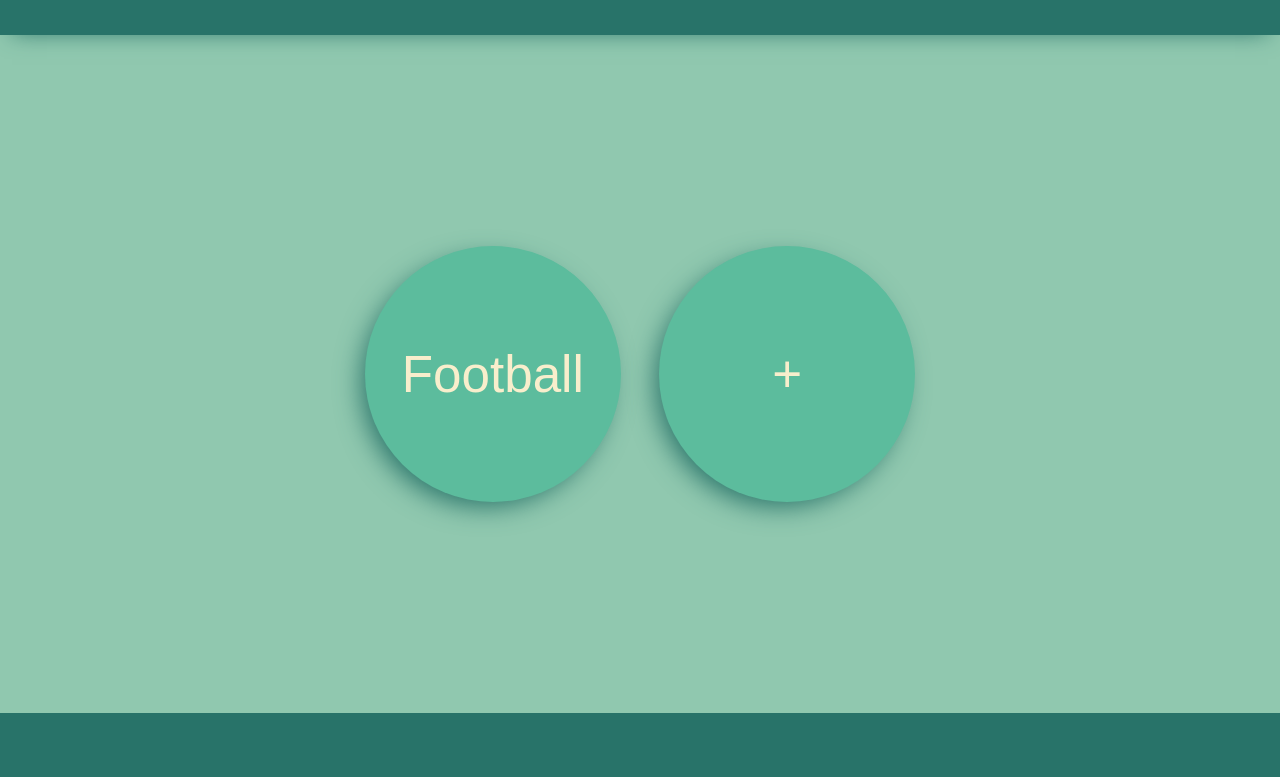
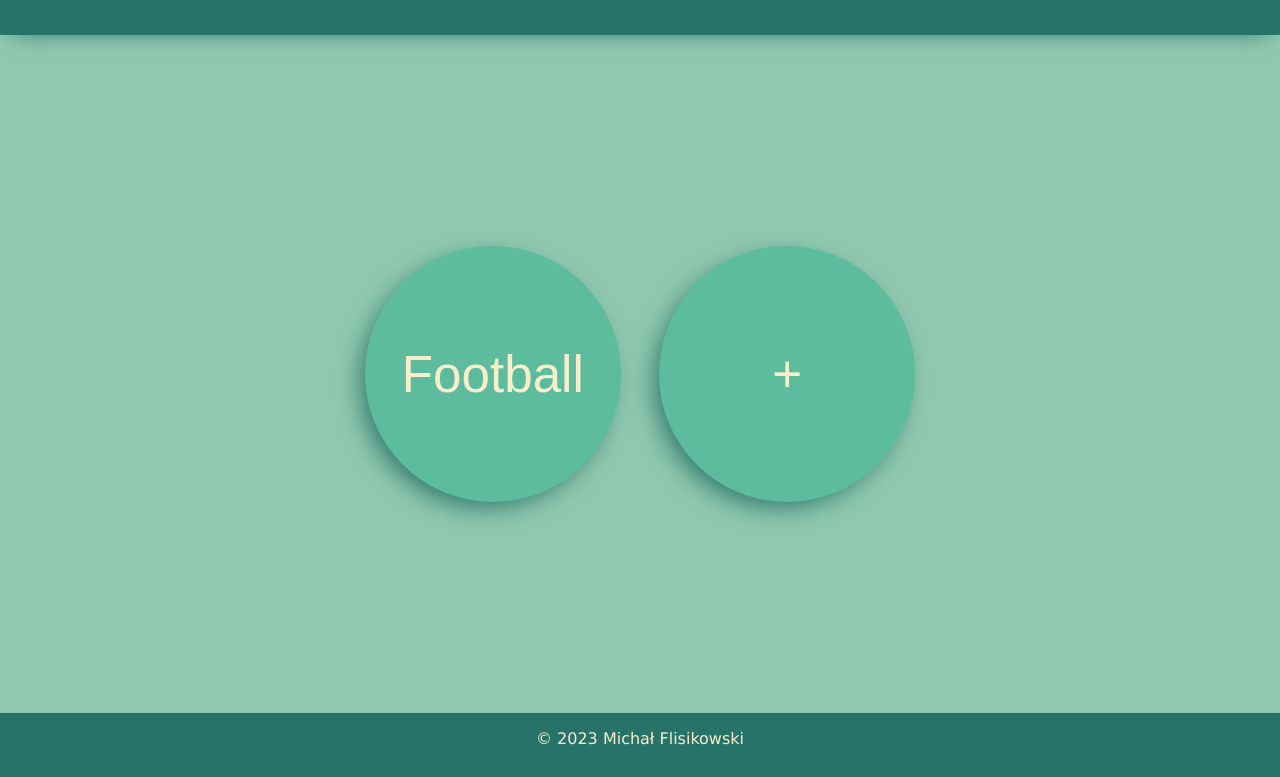
Before and after one commit to Zajecia-PJATK/projekt-programistyczny-s24407-pj, a plain HTML site: page index.html in a window 1280 px wide. Shown: the part 93-870 px from the top of the page. Drawn offline with Linux system fonts and the light colour scheme.

Commit message:
added footer

```diff
--- a/index.html
+++ b/index.html
@@ -11,14 +11,16 @@
 
 <body>
     <header>
-        <h1>QuizzApp</h1>
+        <a href="#"><h1>QuizzApp</h1></a>
     </header>
     <main>
         <button class="rounded">Football</button>
         <button class="rounded">+</button>
         <!-- <label>Name: <input type="text"></main></label>-->
     </main>
-    <footer></footer>
+    <footer>
+        <p>&copy; 2023 Michał Flisikowski</p>
+    </footer>
 </body>
 
 </html>
--- a/style.css
+++ b/style.css
@@ -20,7 +20,7 @@ body {
 
 header {
     background-color: #287369;
-    color: #F8EECC;
+
     width: 100vw;
     height: 10vw;
     text-align: center;
@@ -56,15 +56,18 @@ button.rounded {
 h1 {
     font-size: 3vw;
     text-decoration-line: underline;
-
+    color: #F8EECC;
 }
 
 footer {
     background-color: #287369;
     height: 5vw;
     width: 100vw;
+    color:#F8EECC;
+    text-align: center;
 }
 
 button.rounded:hover{
     transform: scale(1.2) perspective(1px);
+    cursor:pointer;
 }
```
